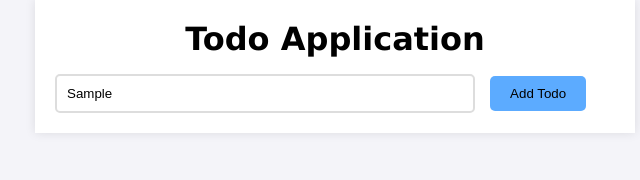
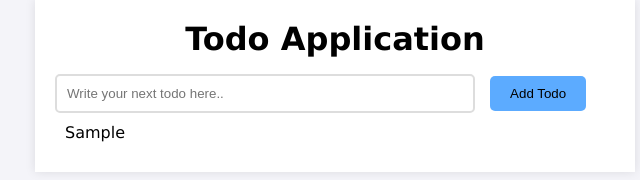
Before and after one commit to JeevanG-dev/DOM_Manipulation_todolist, a plain HTML site: page index.html in a window 1280 px wide. Both pictures are taken after typing "Sample" into the empty fields and a click on the button "Add Todo". Shown: the whole page, without its empty margins (305-945 px from the left). Drawn offline with Linux system fonts and the light colour scheme.

Commit message:
storing the file to browser localstorage and making values visible even after the browse is closed

```diff
--- a/script.js
+++ b/script.js
@@ -1,36 +1,51 @@
+
+//here this loadTodos function is getting the data that is stored on browser localhost
 function loadTodos() {
-  const todos = JSON.parse(localStorage.getItem("todos")) ||  {"todoList":[]};
+  const todos = JSON.parse(localStorage.getItem("todos")) || { todoList: [] };
   return todos;
 }
+//this function addTodoToLocalStorage is receving the data from submitButton function and storing the data to localStoage
+function addTodoToLocalStorage(todoText) {
+  const todos = loadTodos();
+  todos.todoList.push(todoText);
+  localStorage.setItem("todos", JSON.stringify(todos));
+}
 
-function addTodoToLocalStorage(todoText){
-const todos = loadTodos();
-todos.todoList.push(todoText);
-localStorage.setItem("todos",JSON.stringify(todos))
-
+function appendList(todoText) {
+  const list = document.getElementById("tasklist");
+  const listLi = document.createElement("li");
+  listLi.textContent = todoText;
+  list.appendChild(listLi);
 }
 
 document.addEventListener("DOMContentLoaded", () => {
   const todoInput = document.getElementById("todoInput");
-  const submitButton = document.getElementById("addTodo")
 
+  const submitButton = document.getElementById("addTodo");
+
+  const list = document.getElementById("tasklist");
 
   todoInput.addEventListener("change", (event) => {
     const todoText = event.target.value;
     event.target.value = todoText.trim();
   });
 
-
-  submitButton.addEventListener("click",(event)=>{
-const todoText = todoInput.value;
-if(todoText == ''){
-    alert("please fill something")
-}
-else{
-    addTodoToLocalStorage(todoText)
-}
-
+  submitButton.addEventListener("click", (event) => {
+    const todoText = todoInput.value;
+    if (todoText == "") {
+      alert("please fill something");
+    } else {
+      addTodoToLocalStorage(todoText);
+      appendList(todoText);
+      todoInput.value = "";
+    }
   })
 
-  loadTodos()
+  const todos = loadTodos();
+
+  todos.todoList.forEach((listLi) => {
+    const newTodoItem = document.createElement("li");
+    newTodoItem.textContent = listLi;
+    list.appendChild(newTodoItem);
+  });
 });
--- a/style.css
+++ b/style.css
@@ -43,3 +43,21 @@ h1 {
   border-radius: 5px;
   cursor: pointer;
 }
+
+ul{
+    list-style: none;
+    padding: 0;
+}
+
+li{
+    padding: 10px;
+    border-bottom: 1px solid #ddd;
+}
+
+li:hover{
+    background-color: aliceblue;
+}
+
+li:last-child{
+    border-bottom: none;
+}
```
